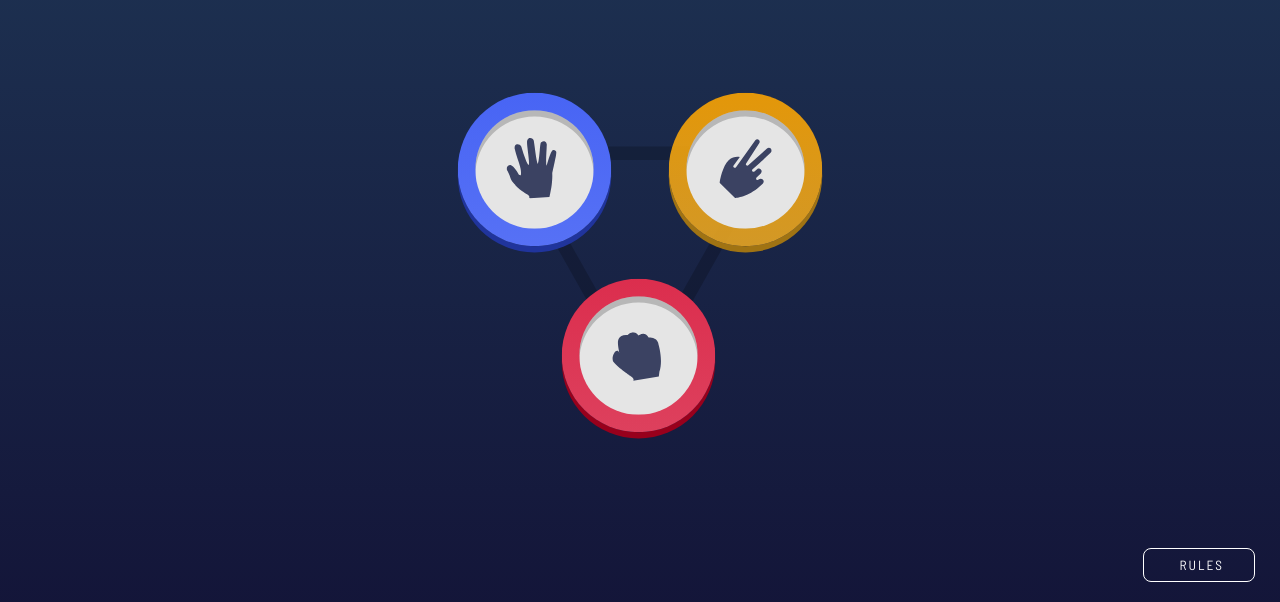
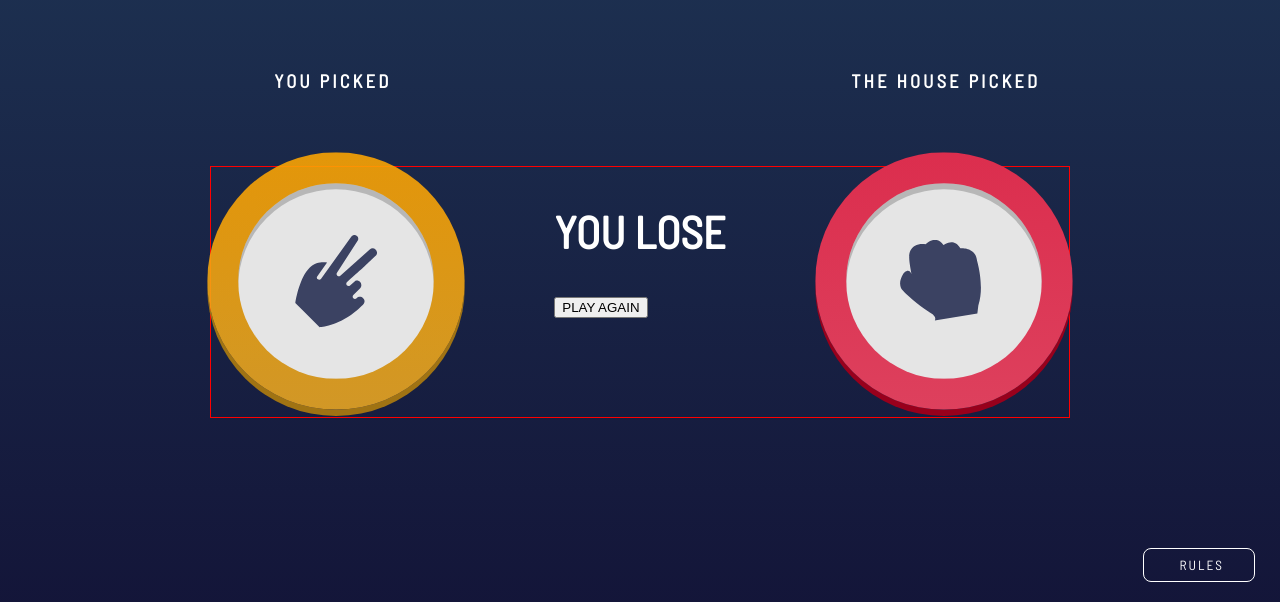
Before and after one commit to adrianptrv/FE_Mentor_rock_paper_scissors, a plain HTML site: page index.html in a window 1280 px wide. Shown: the part 198-800 px from the top of the page. Drawn offline with nearby package versions, Linux system fonts and the light colour scheme.

Commit message:
New changes

```diff
--- a/index.html
+++ b/index.html
@@ -34,6 +34,12 @@
         </div>
     </section>
 
+    <section class="result-screen">
+            <div class="sciss-win"><span>YOU PICKED</span><img src="images/icon-scissors.svg"></div>
+            <div><h1>YOU LOSE</h1><button>PLAY AGAIN</button></div>
+            <div class="rock-win"><span>THE HOUSE PICKED</span><img src="images/icon-rock.svg"></div>
+    </section>
+
     <button class="open-btn" onclick="openWindow()">RULES</button>
     <section class="modal-section">
         <div class="modal-content">
--- a/style.scss
+++ b/style.scss
@@ -53,7 +53,7 @@
   }
 
   .main-holder {
-
+ display: none;
 
       .background {
           background-image: url(images/bg-triangle.svg);
@@ -123,7 +123,7 @@
 
   }
 
-  button {
+ .open-btn {
       position: absolute;
       bottom: 20px;
       right: 25px;
@@ -186,3 +186,73 @@
           }
       }
   }
+.result-screen {
+        display: flex;
+        justify-content: space-between;
+        border: 1px solid red;
+        width: 67dvw;
+        margin: auto;
+        margin-top: 170px;
+
+
+    span {
+        color: white;
+    }
+
+    h1 {
+        font-size: 45px;
+        color: white;
+    }
+
+    .sciss-win{
+
+        width: 190px;
+        height: 190px;
+        background: linear-gradient(#e5e5e5, #e5e5e5) padding-box, linear-gradient(to bottom, hsl(39deg 100% 50% / 88%), hsla(40, 84%, 53%, 0.88)) border-box;
+        border-radius: 135px;
+        border: 30px solid transparent;
+        box-shadow: inset 0 6px rgba(0, 0, 0, 0.2), 0 6px rgb(160 115 19);
+        transform: translateY(-11px) scale(1.03);
+
+        span {
+            position: absolute;
+            top: -110px;
+            left: 35px;
+            font-size: 18px;
+            letter-spacing: 3px;
+            font-weight: 700;
+        }
+
+        img {
+            width: 80px;
+            margin: 50px 0 0px 55px;
+        }
+    }
+
+    .rock-win {
+
+        width: 190px;
+        height: 190px;
+        background: linear-gradient(#e5e5e5, #e5e5e5) padding-box, linear-gradient(to bottom, hsl(349, 71%, 52%), hsl(349, 70%, 56%)) border-box;
+        border-radius: 135px;
+        border: 30px solid transparent;
+        box-shadow: inset 0 6px rgba(0, 0, 0, 0.2), 0 6px rgb(152 0 28);
+        transform: translateY(-11px) scale(1.03);
+
+span {
+    position: absolute;
+    top: -110px;
+    left: 5px;
+    font-weight: 700;
+    font-size: 18px;
+    width: 215px;
+    letter-spacing: 3px;
+}
+
+        img {
+            width: 80px;
+            margin: 55px 0 0 52px;
+        }
+
+    }
+}
```
Also changed, not shown: style.css, 1 other file.
